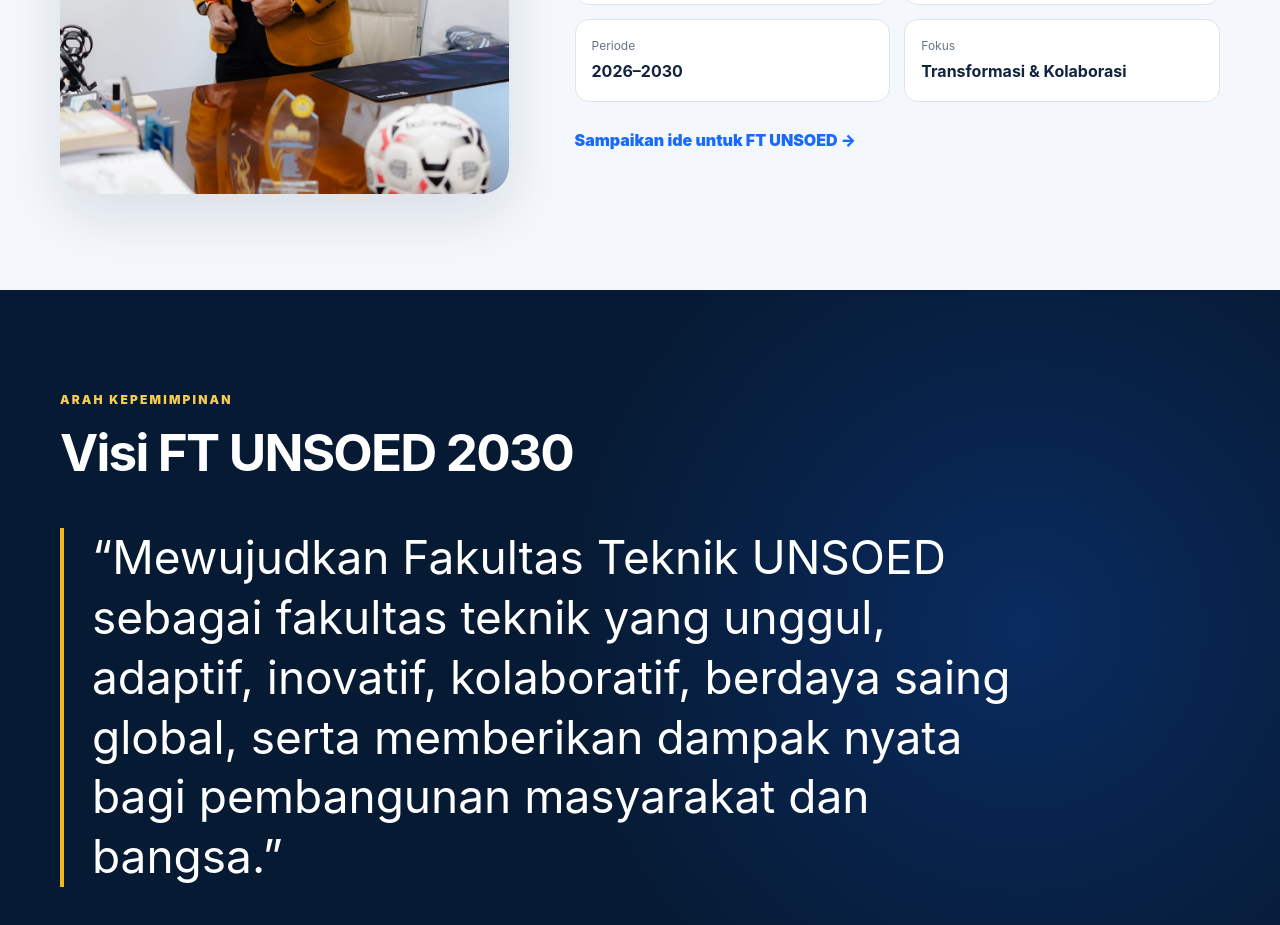
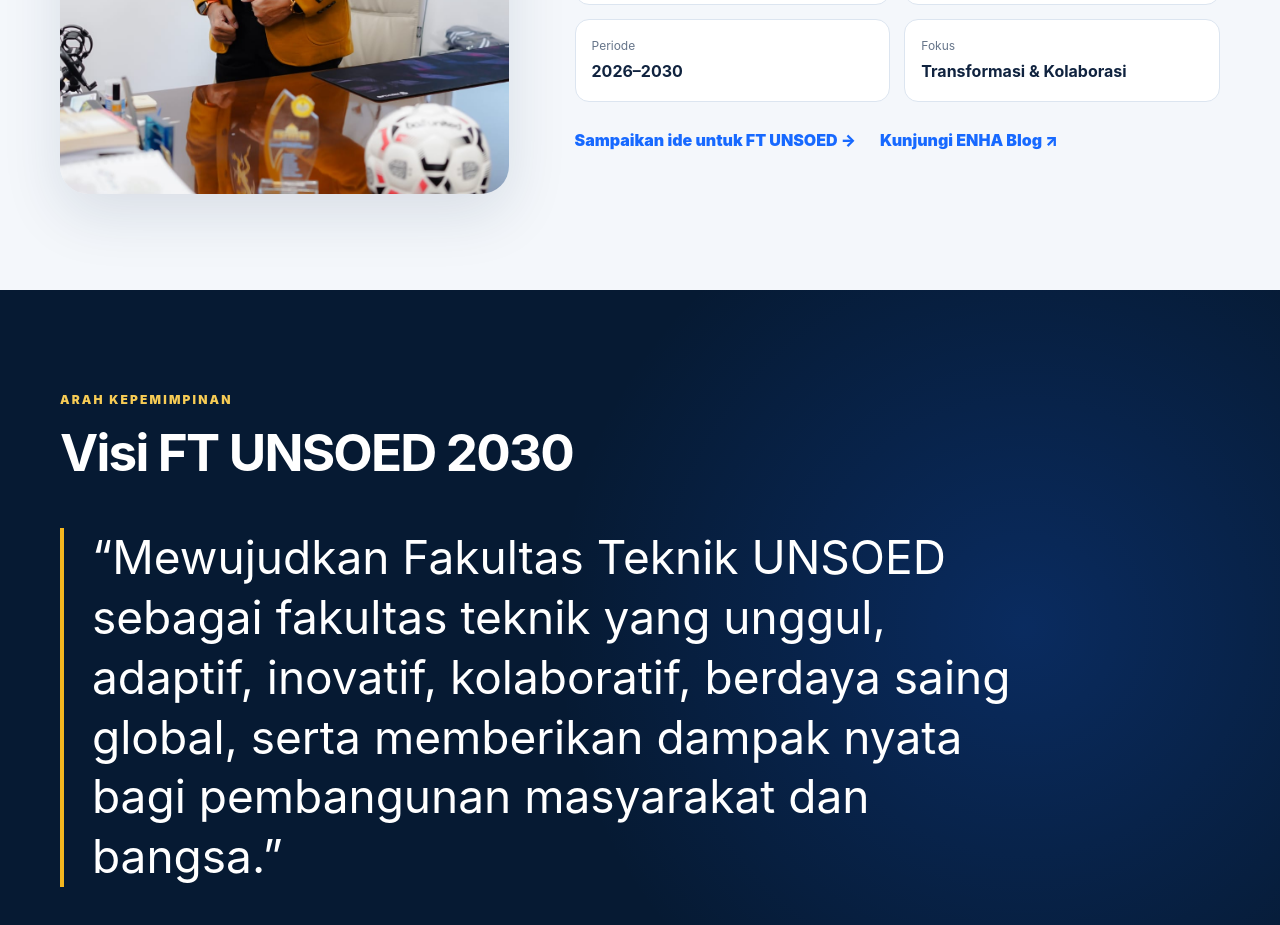
Before and after one commit to kukur-galer2025/Kampanye-Enha, a Next.js app: page / in a window 1280 px wide. Shown: the part 2800-3725 px from the top of the page. Built offline with nearby package versions, Linux system fonts and the light colour scheme; no server answers.

Commit message:
Add ENHA Blog link to profile section

```diff
--- a/src/app/(main)/page.js
+++ b/src/app/(main)/page.js
@@ -183,7 +183,10 @@
                 <div><span>Periode</span><strong>2026–2030</strong></div>
                 <div><span>Fokus</span><strong>Transformasi & Kolaborasi</strong></div>
               </div>
-              <a className="text-link" href="#aspirasi">Sampaikan ide untuk FT UNSOED →</a>
+              <div style={{ display: 'flex', alignItems: 'center', gap: '24px', flexWrap: 'wrap' }}>
+                <a className="text-link" href="#aspirasi">Sampaikan ide untuk FT UNSOED →</a>
+                <a className="text-link" href="https://technopreneurplus.blogspot.com/" target="_blank" rel="noopener noreferrer">Kunjungi ENHA Blog ↗</a>
+              </div>
             </div>
           </div>
         </section>
```
